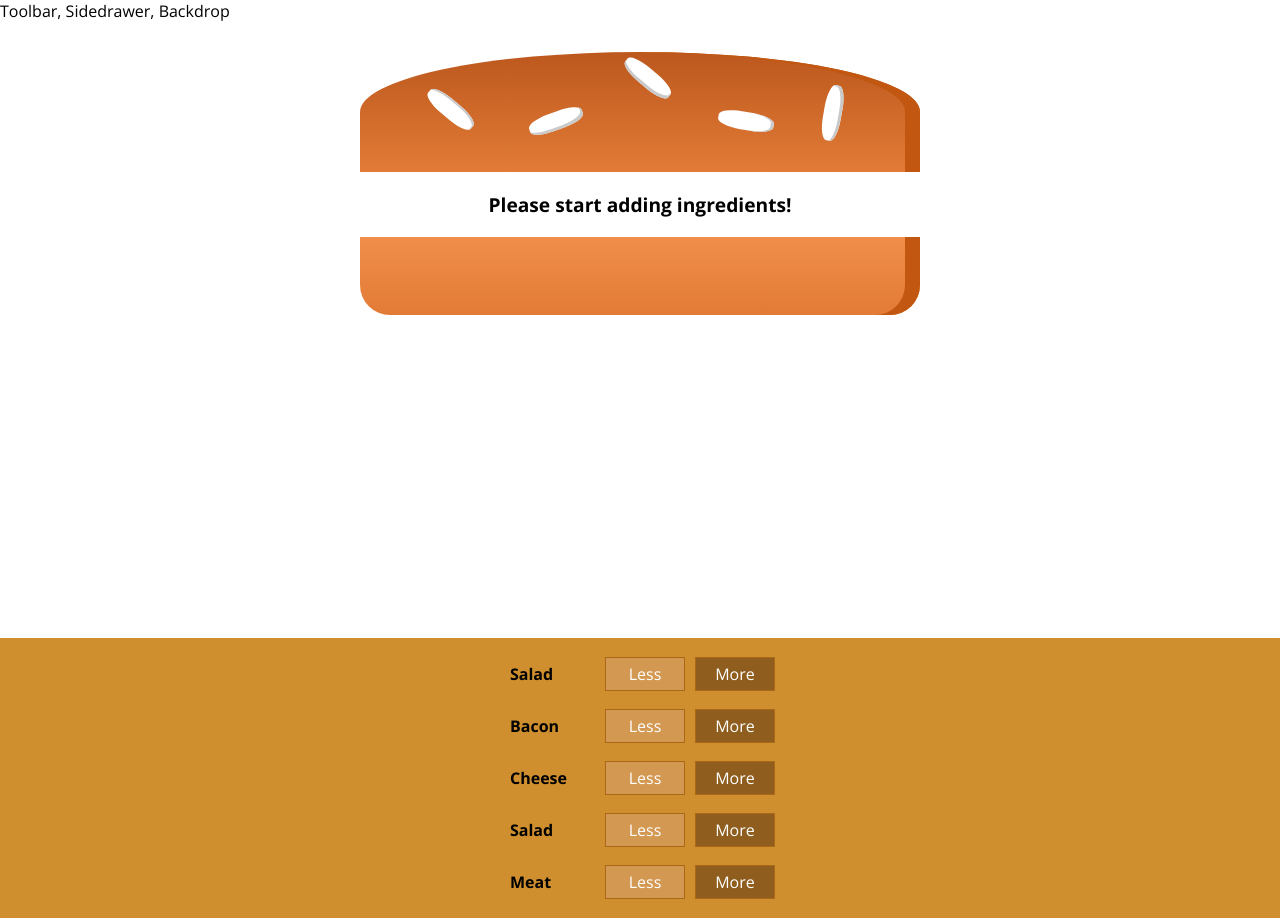
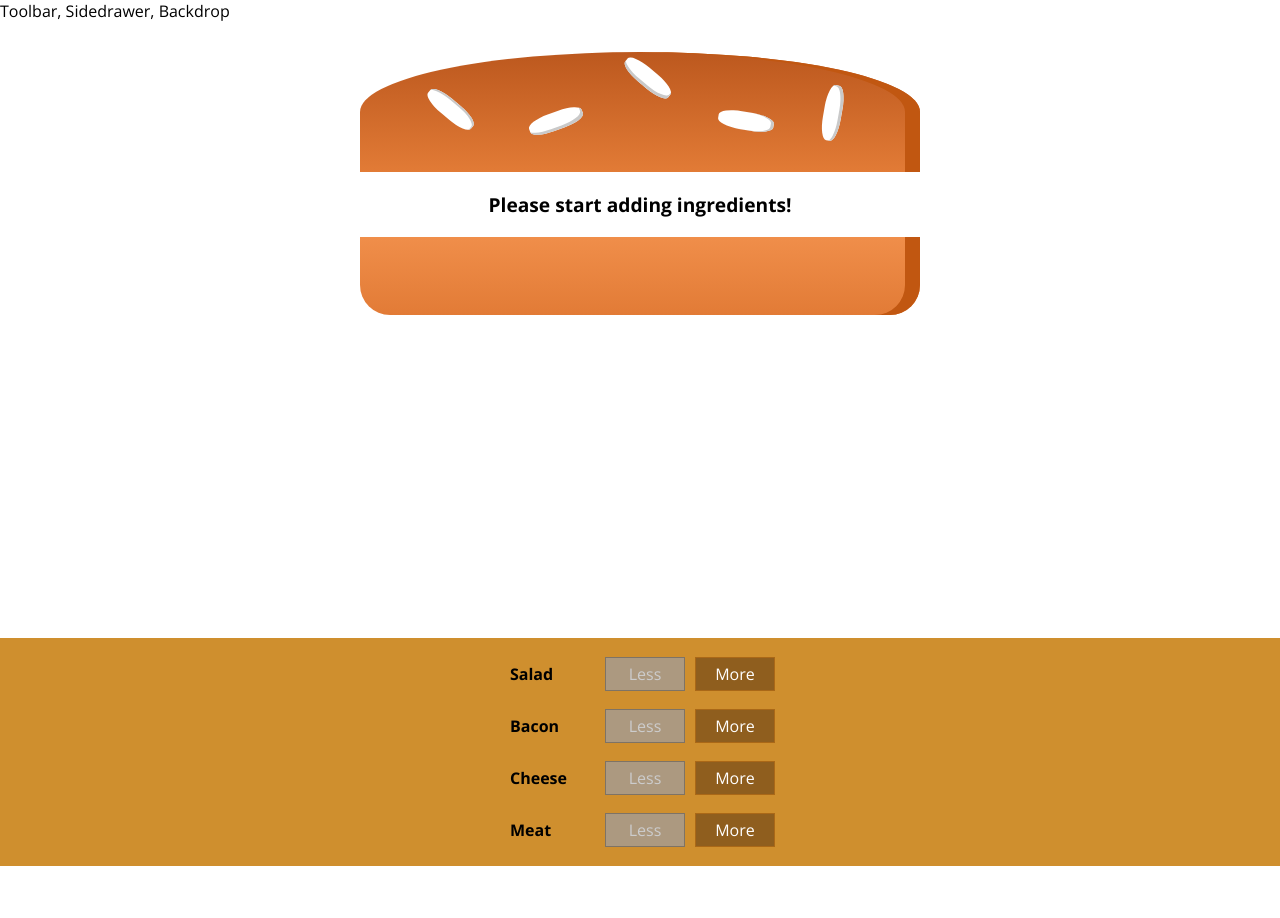
Before and after one commit to marcostellin/ReactUdemyCourse, a React app in the folder burger-app/: page / in a window 1280 px wide. After the commit the page ends 866 px from the top, so only its background shows below. Built offline with nearby package versions, Linux system fonts and the light colour scheme.

Commit message:
Add logic to remove ingredients safely

```diff
--- a/burger-app/src/components/Burger/BuildControls/BuildControl/BuildControl.js
+++ b/burger-app/src/components/Burger/BuildControls/BuildControl/BuildControl.js
@@ -5,7 +5,7 @@
 const buildControl = (props) => (
     <div className={classes.BuildControl}>
         <div className={classes.Label}>{props.label}</div>
-        <button className={classes.Less}>Less</button>
+        <button className={classes.Less} onClick={props.removed} disabled={props.disabled}>Less</button>
         <button className={classes.More} onClick={props.added}>More</button>
     </div>
 );
--- a/burger-app/src/components/Burger/BuildControls/BuildControls.js
+++ b/burger-app/src/components/Burger/BuildControls/BuildControls.js
@@ -7,7 +7,6 @@
     {label: 'Salad', type: 'salad'},
     {label: 'Bacon', type: 'bacon'},
     {label: 'Cheese', type: 'cheese'},
-    {label: 'Salad', type: 'salad'},
     {label: 'Meat', type: 'meat'},
 ];
 
@@ -17,7 +16,9 @@
             <BuildControl
                 key={ctrl.label}
                 label={ctrl.label}
-                added={() => props.ingredientAdded(ctrl.type)}/>
+                added={() => props.ingredientAdded(ctrl.type)}
+                removed={() => props.ingredientRemoved(ctrl.type)}
+                disabled={props.disabled[ctrl.type]}/>
         )}
     </div>
 );
--- a/burger-app/src/containers/BurgerBuilder/BurgerBuilder.js
+++ b/burger-app/src/containers/BurgerBuilder/BurgerBuilder.js
@@ -30,15 +30,29 @@
     }
 
     removeIngredientHandler = (type) => {
+        const ingredients = {...this.state.ingredients};
 
+        if (ingredients[type] > 0) {
+            ingredients[type] = ingredients[type] - 1;
+            this.setState({ingredients: ingredients});
+            this.setState({totalPrice: this.state.totalPrice - INGREDIENT_PRICES[type]});
+        }
     }
 
     render () {
+
+        const disabledInfo = {...this.state.ingredients};
+        for (let key in disabledInfo) {
+            disabledInfo[key] = disabledInfo[key] <= 0;
+        }
+
         return (
             <Aux>
                 <Burger ingredients={this.state.ingredients}/>
                 <BuildControls
                     ingredientAdded={this.addIngredientHandler}
+                    ingredientRemoved={this.removeIngredientHandler}
+                    disabled={disabledInfo}
                     />
             </Aux>
         );
```
